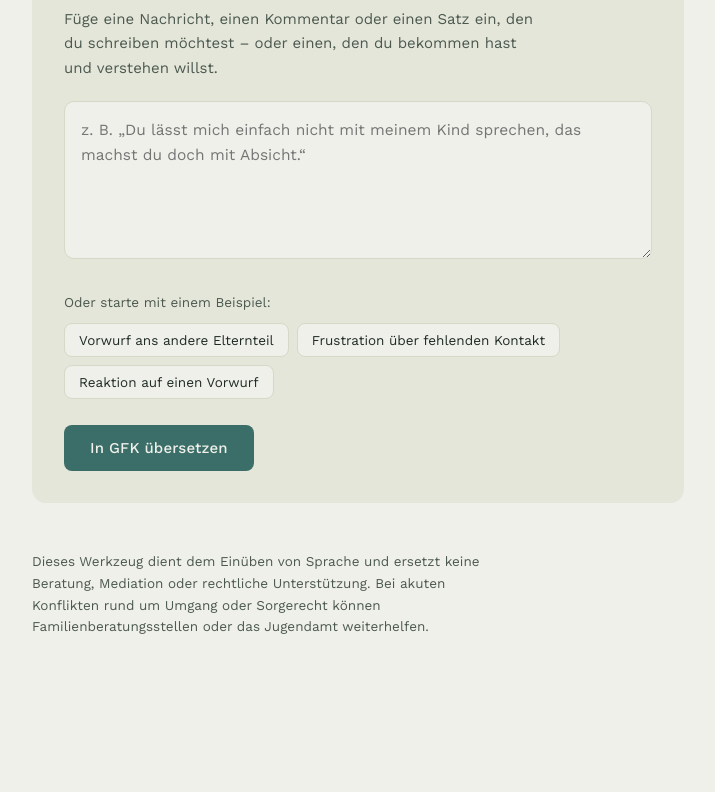
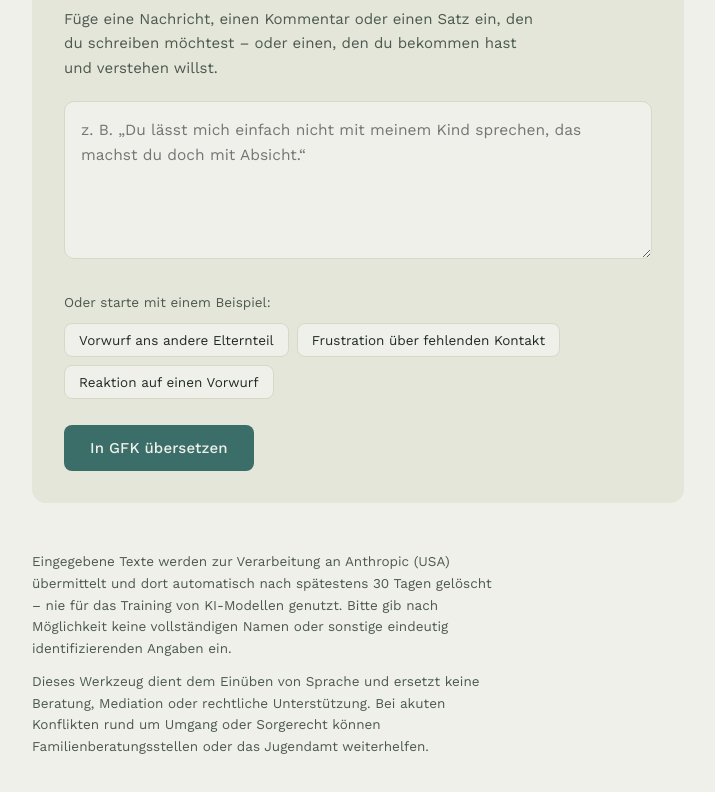
Before and after one commit to zrjj2p9db2-del/GFK, a plain HTML site: page index.html in a window 1280 px wide. Shown: the part 761-1553 px from the top of the page, without its empty margins (282-997 px from the left). Before the commit the page ends 1463 px from the top, so only its background shows below. Drawn offline with nearby package versions, Linux system fonts and the light colour scheme.

Commit message:
Update index.html
Datenschutz-Hinweis im Footer ergänzt

```diff
--- a/index.html
+++ b/index.html
@@ -321,6 +321,8 @@
     max-width: 56ch;
     padding-top: 8px;
   }
+
+  .site-footer p + p { margin-top: 12px; }
 </style>
 </head>
 <body>
@@ -409,6 +411,7 @@
   </section>
 
   <footer class="site-footer">
+    <p>Eingegebene Texte werden zur Verarbeitung an Anthropic (USA) übermittelt und dort automatisch nach spätestens 30 Tagen gelöscht – nie für das Training von KI-Modellen genutzt. Bitte gib nach Möglichkeit keine vollständigen Namen oder sonstige eindeutig identifizierenden Angaben ein.</p>
     <p>Dieses Werkzeug dient dem Einüben von Sprache und ersetzt keine Beratung, Mediation oder rechtliche Unterstützung. Bei akuten Konflikten rund um Umgang oder Sorgerecht können Familienberatungsstellen oder das Jugendamt weiterhelfen.</p>
   </footer>
 
```
